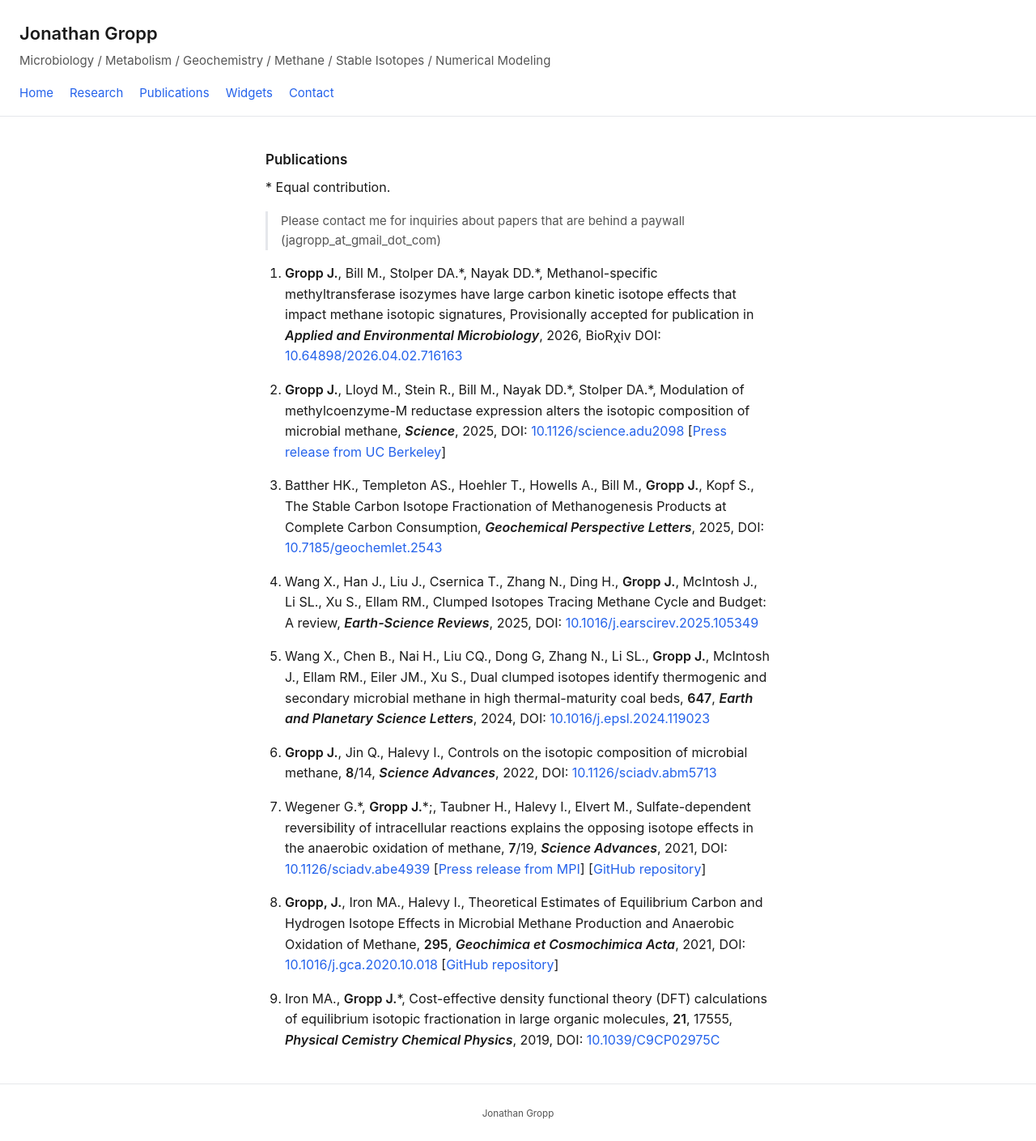
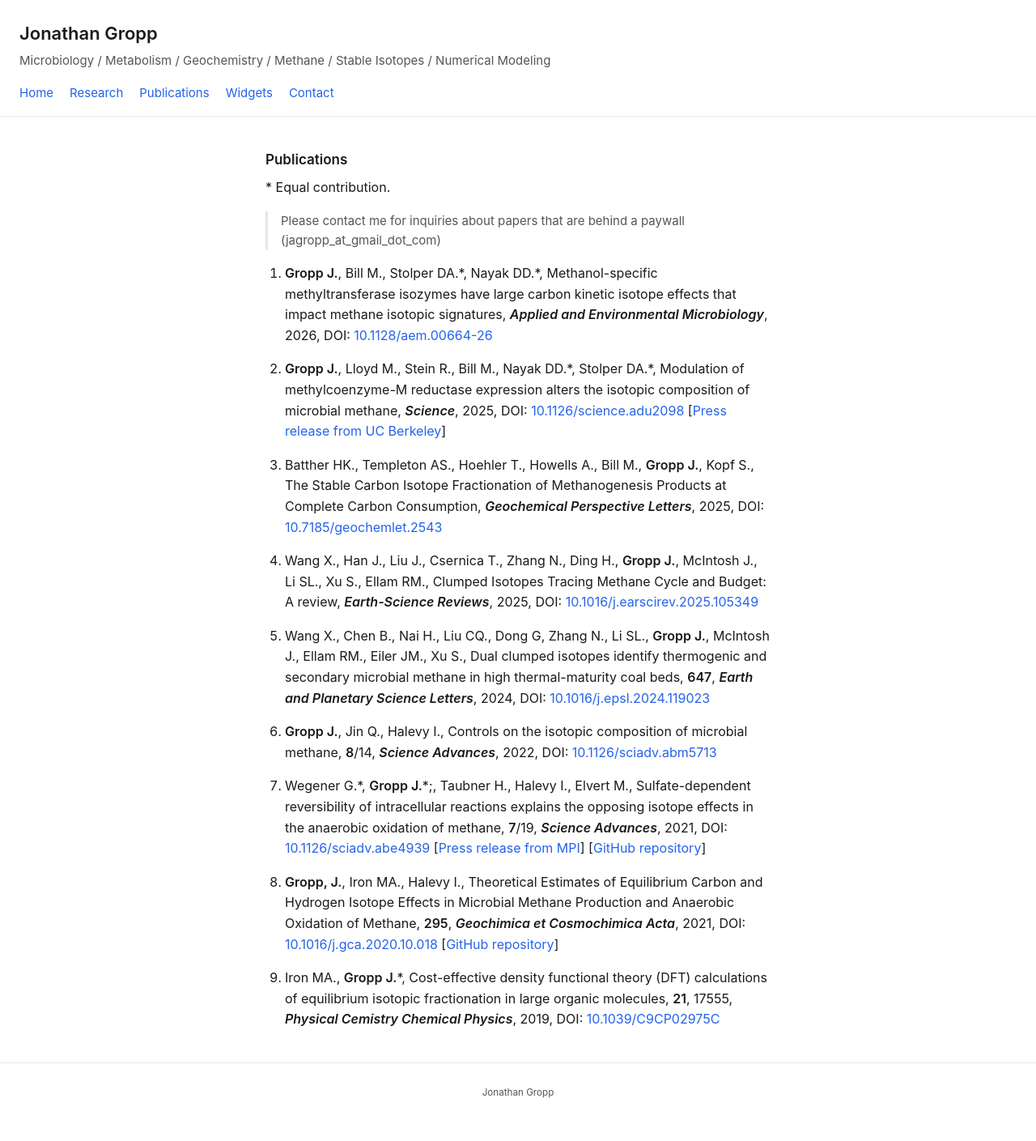
Before and after one commit to jagropp/jagropp.github.io, a Jekyll site: the page built from publications.md, in a window 1280 px wide. Shown: the whole page at 81% size. Built offline with Jekyll 4.4.1, drawn with Linux system fonts in a browser that asks for light colours; our own code applies the rules of GitHub Pages for plain Markdown files; comment, search, counter and statistics services are not loaded; after the commit the page ends 1383 px from its top, so only the background shows below that.

Commit message:
update list

```diff
--- a/publications.md
+++ b/publications.md
@@ -9,7 +9,7 @@
 \* Equal contribution.
 > Please contact me for inquiries about papers that are behind a paywall (jagropp_at_gmail_dot_com)
 
-1. **Gropp J.**, Bill M., Stolper DA.\*, Nayak DD.\*, Methanol-specific methyltransferase isozymes have large carbon kinetic isotope effects that impact methane isotopic signatures, Provisionally accepted for publication in ***Applied and Environmental Microbiology***, 2026, BioR&#967;iv DOI: [10.64898/2026.04.02.716163](https://doi.org/10.64898/2026.04.02.716163){:target="_blank"}
+1. **Gropp J.**, Bill M., Stolper DA.\*, Nayak DD.\*, Methanol-specific methyltransferase isozymes have large carbon kinetic isotope effects that impact methane isotopic signatures, ***Applied and Environmental Microbiology***, 2026, DOI: [10.1128/aem.00664-26](https://doi.org/10.1128/aem.00664-26){:target="_blank"}
 
 1. **Gropp J.**, Lloyd M., Stein R., Bill M., Nayak DD.\*, Stolper DA.\*, Modulation of methylcoenzyme-M reductase expression alters the isotopic composition of microbial methane, ***Science***, 2025, DOI: [10.1126/science.adu2098](https://doi.org/10.1126/science.adu2098){:target="_blank"} [[Press release from UC Berkeley](https://vcresearch.berkeley.edu/news/scientists-hack-microbes-identify-environmental-sources-methane){:target="_blank"}]
 
```
